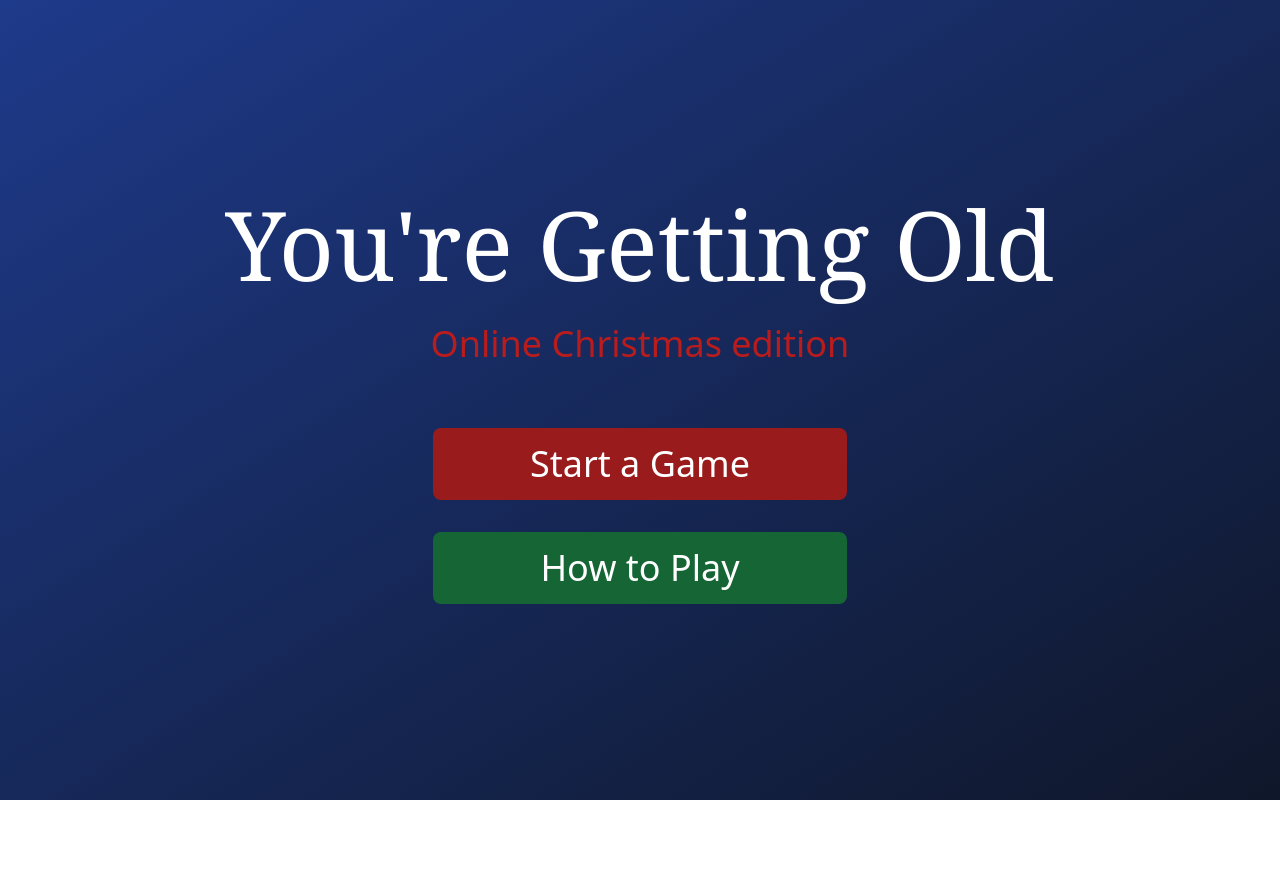
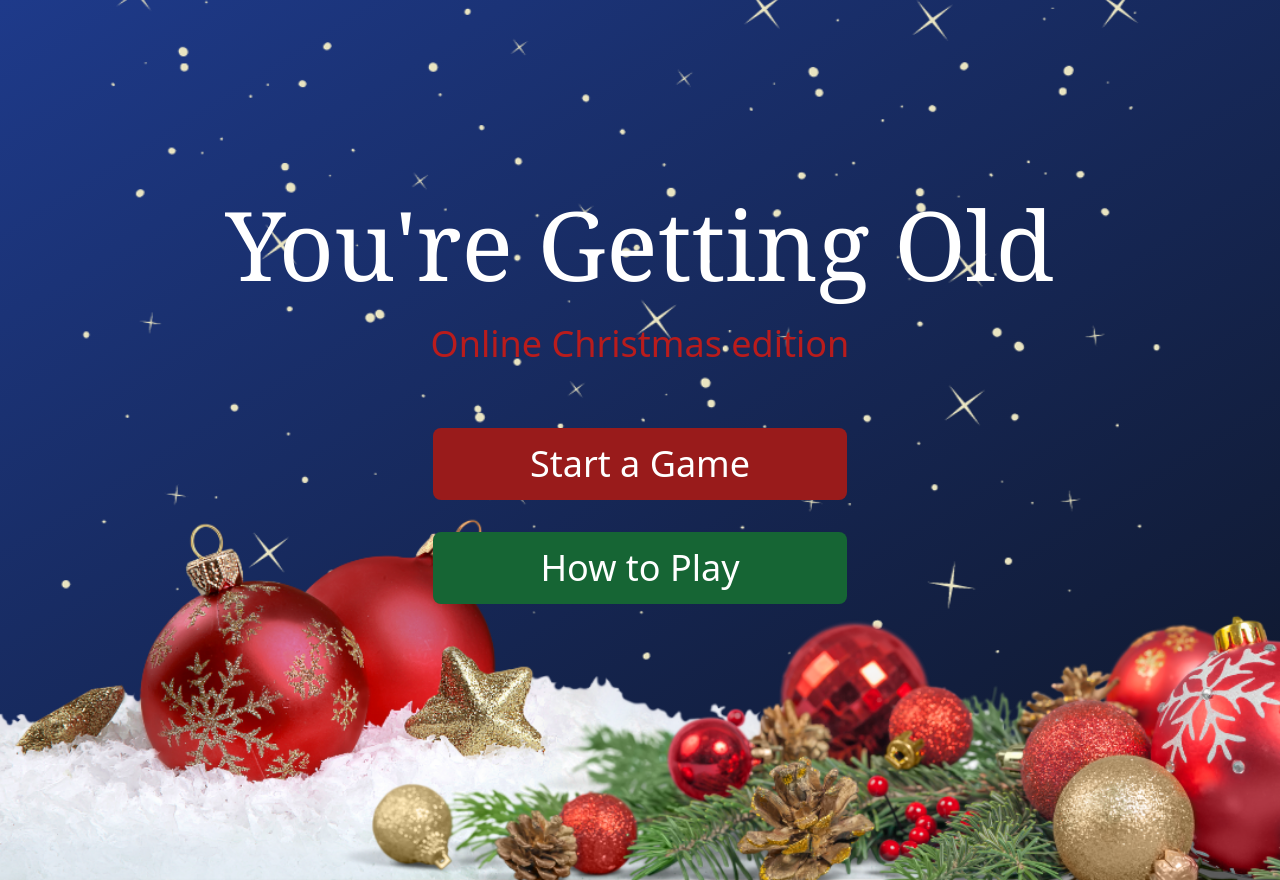
Before and after one commit to HendrikCrause/you-re-getting-old, a Vue app: page / in a window 1280 px wide. Before the commit the page ends 800 px from the top, so only its background shows below. Built offline with nearby package versions, Linux system fonts and the light colour scheme.

Commit message:
Background image

```diff
--- a/src/components/BaseLayout.vue
+++ b/src/components/BaseLayout.vue
@@ -1,16 +1,20 @@
 <script setup lang="ts">
 const props = defineProps({
-    background: String
+    background: String,
+    noImage: Boolean,
 })
 
 const bg = props.background === undefined ? "bg-gradient-to-br from-blue-900 to-slate-900" : props.background
 const classes = "grid place-items-center h-screen " + bg
 
+const showImage = props.noImage === undefined ? true : ! props.noImage
+
 </script>
 
 <template>
     <div :class="classes">
-        <div class="max-w-7xl flex flex-col gap-8 items-center">
+        <img v-if="showImage" src="../assets/background.png" class="absolute w-full -bottom-20 z-0"/>
+        <div class="max-w-7xl flex flex-col gap-8 items-center z-10">
             <slot></slot>
         </div>
     </div>
--- a/src/views/RulesPage.vue
+++ b/src/views/RulesPage.vue
@@ -18,7 +18,7 @@ const gameSteps = [
 </script>
 
 <template>
-    <BaseLayout>
+    <BaseLayout noImage=true>
         <h1 class="font-serif text-center text-6xl text-white">How to play</h1>
 
         <h3 class="text-white text-3xl">Setup</h3>
--- a/src/views/client/ClientFinished.vue
+++ b/src/views/client/ClientFinished.vue
@@ -12,7 +12,7 @@ function clickedReset() {
 </script>
 
 <template>
-    <BaseLayout>
+    <BaseLayout noImage=true>
         <h2 class="text-white text-3xl text-center">Your score has reached</h2>
         <h1 class="text-white text-7xl">{{ scoreStore.score }}</h1>
         <h3 class="text-slate-300 text-2xl text-center max-w-60 font-serif font-light">Sorry to say, but you're really getting old</h3>
--- a/src/views/client/ClientOld.vue
+++ b/src/views/client/ClientOld.vue
@@ -27,7 +27,7 @@ function clickedReset() {
 </script>
 
 <template>
-    <BaseLayout background="bg-gradient-to-b from-red-700 to-red-900">
+    <BaseLayout background="bg-gradient-to-b from-red-700 to-red-900" noImage=true>
         <p class="text-white text-xl">Current score: {{ scoreStore.score }}</p>
         <h2 class="text-white text-4xl text-center">Does the scenario on screen apply to you?</h2>
 
--- a/src/views/client/ClientRedeem.vue
+++ b/src/views/client/ClientRedeem.vue
@@ -23,7 +23,7 @@ function clickedReset() {
 </script>
 
 <template>
-    <BaseLayout background="bg-gradient-to-b from-green-700 to-green-900">
+    <BaseLayout background="bg-gradient-to-b from-green-700 to-green-900" noImage=true>
         <p class="text-white text-xl">Current score: {{ scoreStore.score }}</p>
         <h2 class="text-white text-4xl text-center">Does the scenario on screen apply to you?</h2>
 
--- a/src/views/client/ClientStart.vue
+++ b/src/views/client/ClientStart.vue
@@ -1,5 +1,5 @@
 <template>
-    <BaseLayout>
+    <BaseLayout noImage=true>
         <h2 class="text-green-600 text-2xl">Get ready to play</h2>
         <h1 class="text-white text-8xl font-serif text-center">You're getting Old</h1>
         <h3 class="text-red-600 text-2xl">Online Christmas edition</h3>
--- a/src/views/game/OldQuestion.vue
+++ b/src/views/game/OldQuestion.vue
@@ -6,7 +6,7 @@ const displayQuestion = questions.nextOldQuestion()
 </script>
 
 <template>
-    <BaseLayout>
+    <BaseLayout background="bg-gradient-to-b from-red-700 to-red-900">
         <h1 class="font-serif text-center text-6xl text-white">You're getting Old if:</h1>
         <p class="text-center text-7xl text-white">{{ displayQuestion }}</p>
         <RouterLink to="/game/redeem" class="bg-green-800 rounded-lg w-1/2 p-5 text-white text-5xl text-center mt-4">Redeem</RouterLink>
--- a/src/views/game/RedeemQuestion.vue
+++ b/src/views/game/RedeemQuestion.vue
@@ -7,7 +7,7 @@ const displayQuestion = questions.nextRedeemQuestion()
 </script>
 
 <template>
-    <BaseLayout>
+    <BaseLayout background="bg-gradient-to-b from-green-700 to-green-900">
         <h1 class="font-serif text-center text-7xl text-white">Redeem your youth if:</h1>
         <p class="text-center text-7xl text-white">{{ displayQuestion }}</p>
         <RouterLink to="/game/old" class="bg-red-800 rounded-lg w-1/2 p-5 text-white text-5xl text-center mt-4">Next</RouterLink>
```
